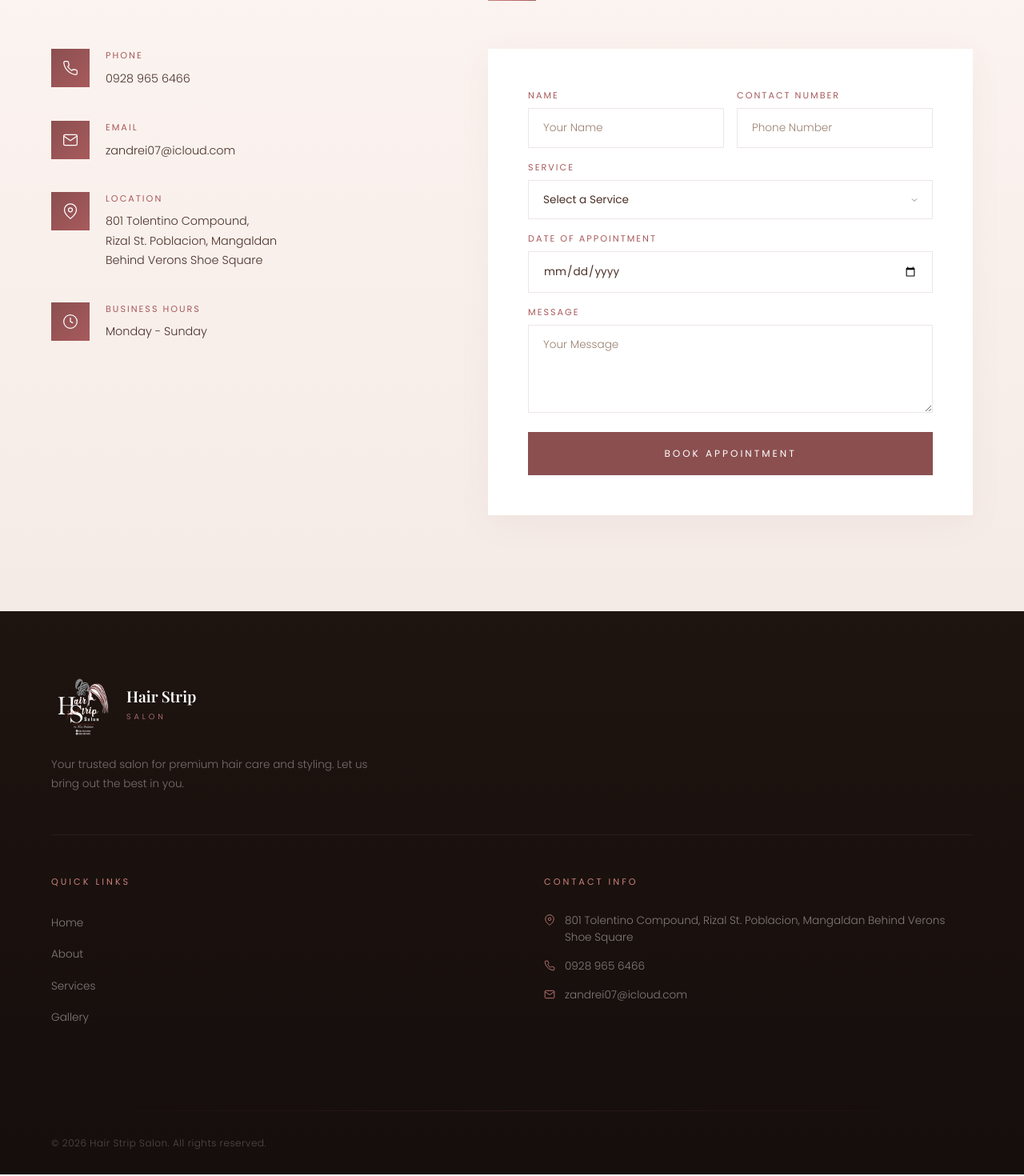
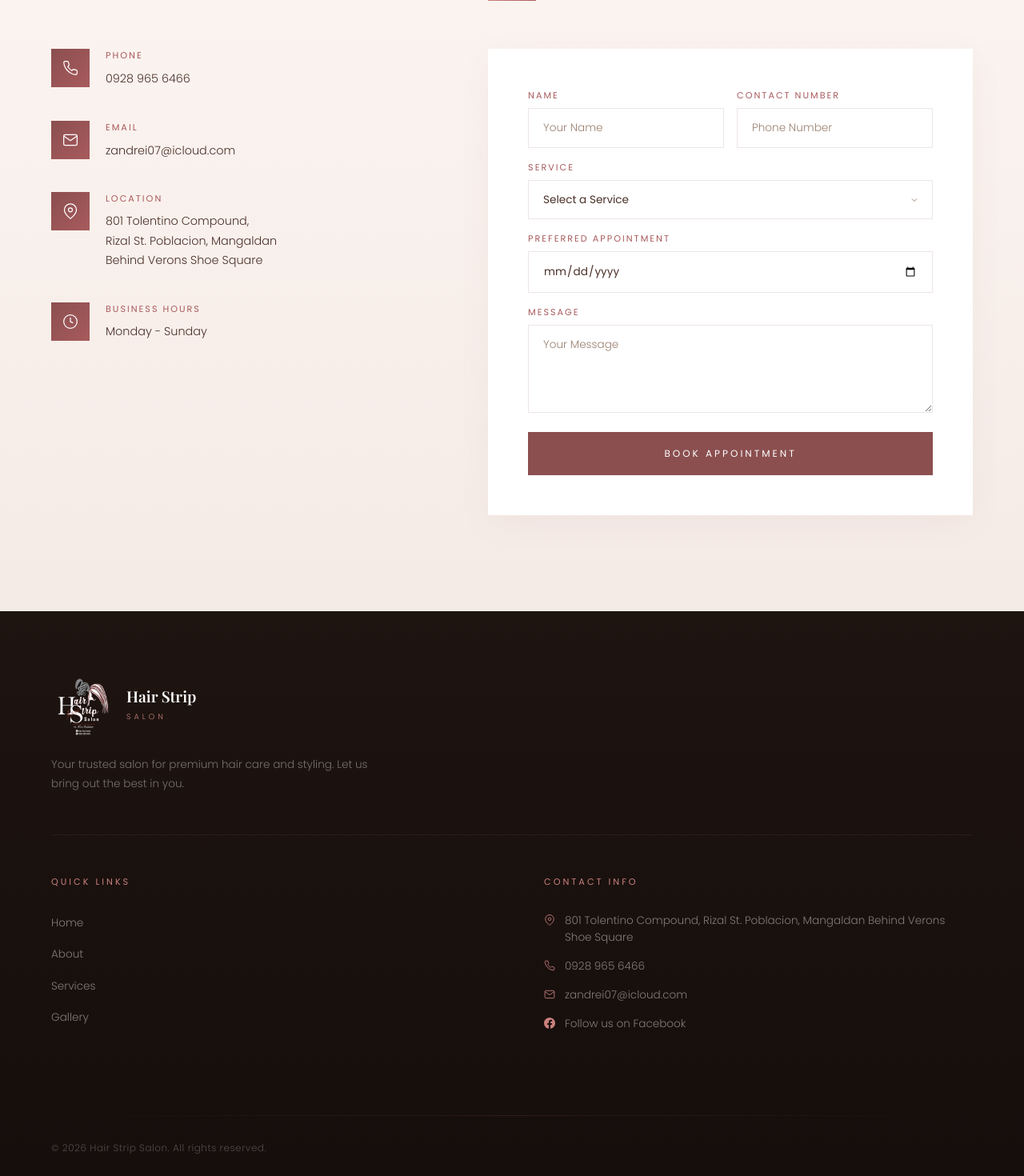
Before and after one commit to ambosh22/Hairstrip, a React (Vite) app: page / in a window 1280 px wide. Shown: the part 3981-5451 px from the top of the page at 80% size. Built offline with nearby package versions, Linux system fonts and the light colour scheme.

Commit message:
Change label to Preferred Appointment, add Facebook link in footer

```diff
--- a/src/components/Contact/Contact.jsx
+++ b/src/components/Contact/Contact.jsx
@@ -110,7 +110,7 @@
               </select>
             </div>
             <div className="form-field">
-              <label className="form-label">Date of Appointment</label>
+              <label className="form-label">Preferred Appointment</label>
               <input type="date" name="appointment-date" required />
             </div>
             <div className="form-field">
--- a/src/components/Footer/Footer.jsx
+++ b/src/components/Footer/Footer.jsx
@@ -53,6 +53,12 @@
                 </svg>
                 <a href="mailto:zandrei07@icloud.com">zandrei07@icloud.com</a>
               </li>
+              <li>
+                <svg width="14" height="14" viewBox="0 0 24 24" fill="currentColor">
+                  <path d="M24 12.073c0-6.627-5.373-12-12-12s-12 5.373-12 12c0 5.99 4.388 10.954 10.125 11.854v-8.385H7.078v-3.47h3.047V9.43c0-3.007 1.792-4.669 4.533-4.669 1.312 0 2.686.235 2.686.235v2.953H15.83c-1.491 0-1.956.925-1.956 1.874v2.25h3.328l-.532 3.47h-2.796v8.385C19.612 23.027 24 18.062 24 12.073z"/>
+                </svg>
+                <a href="https://www.facebook.com/profile.php?id=100063841281984" target="_blank" rel="noopener noreferrer">Follow us on Facebook</a>
+              </li>
             </ul>
           </div>
         </div>
```
